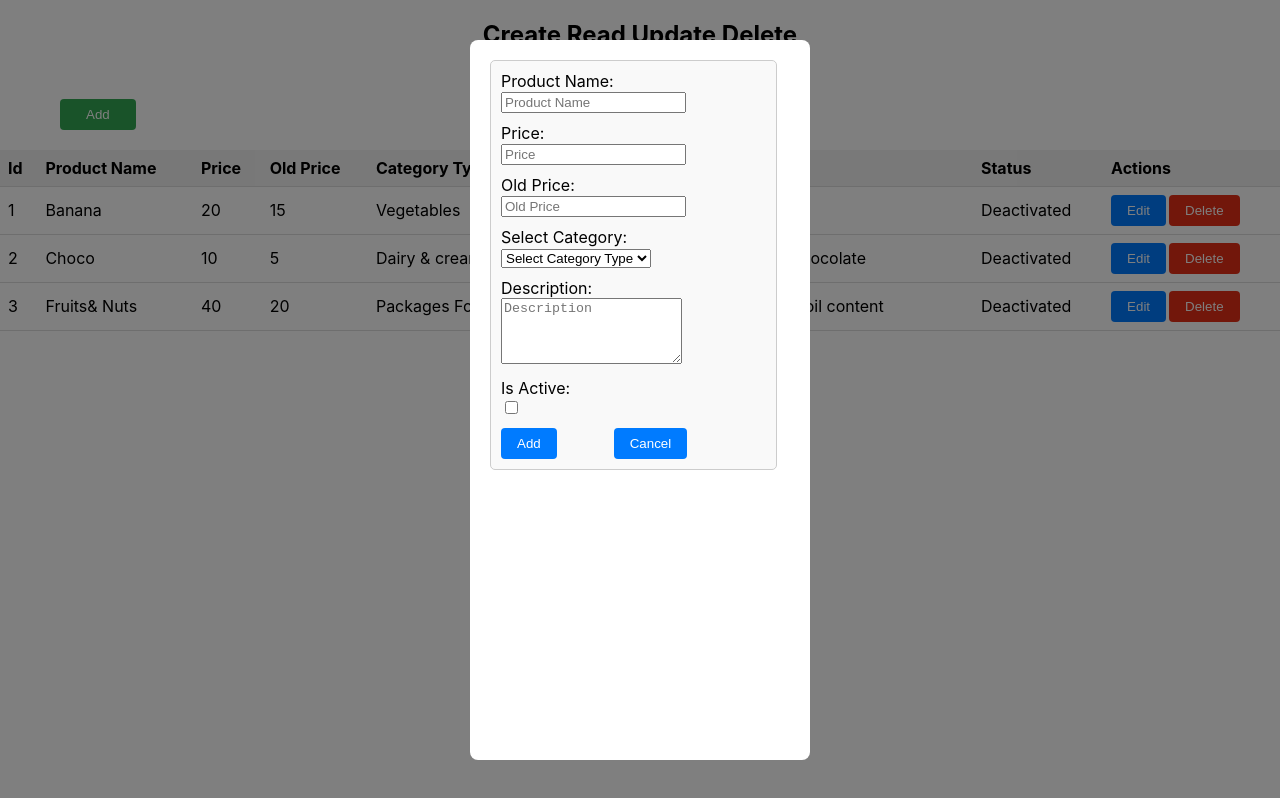
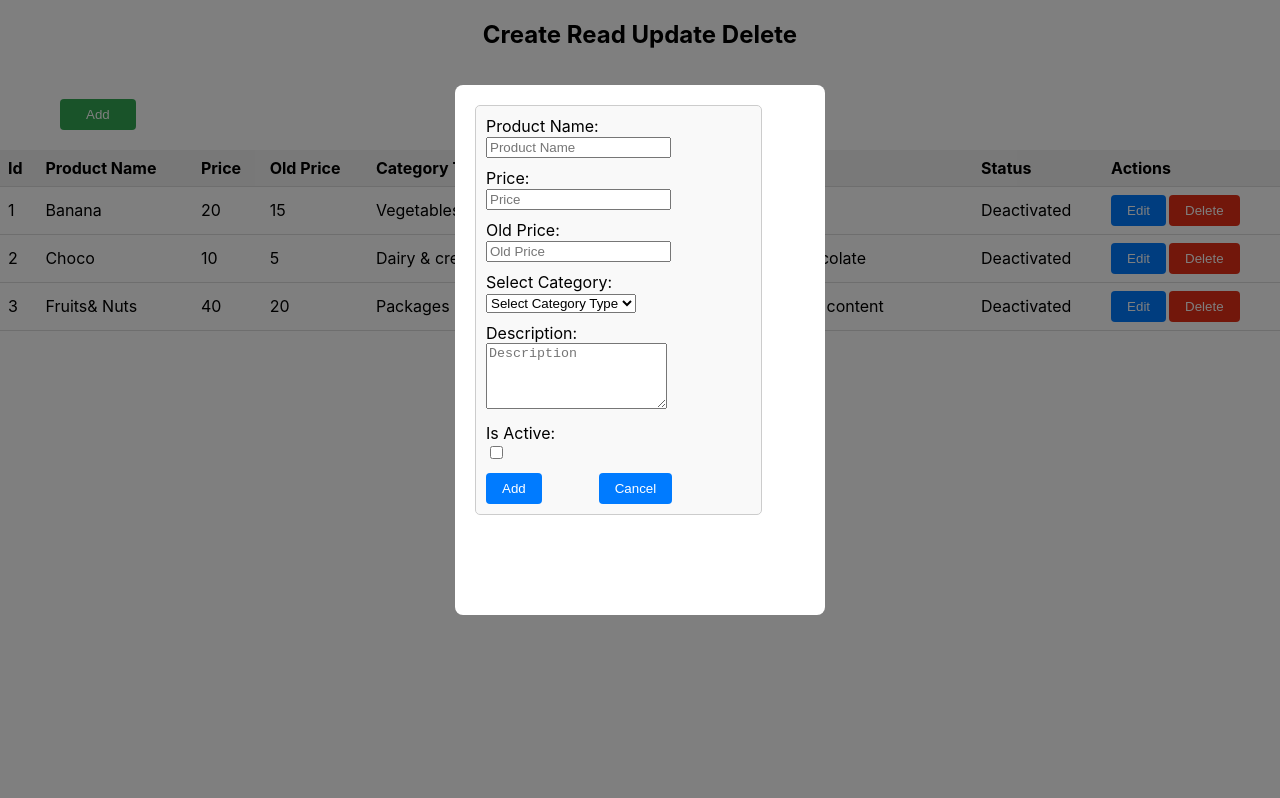
Before and after one commit to RagunathRa/Crud-Task, a React (Create React App) app: page / in a window 1280 px wide. Both pictures are taken after a click on the button "Add". Built offline with nearby package versions, Linux system fonts and the light colour scheme.

Commit message:
Update App.js

```diff
--- a/src/App.js
+++ b/src/App.js
@@ -62,10 +62,14 @@ function App() {
             backgroundColor: 'rgba(0, 0, 0, 0.5)',
           },
           content: {
+
             border: 'none',
             borderRadius: '8px',
-            maxWidth: '300px',
+
+            width:'330px',
             margin: 'auto',
+            maxHeight:490,
+            marginTop:45
           },
         }}
       >
```
